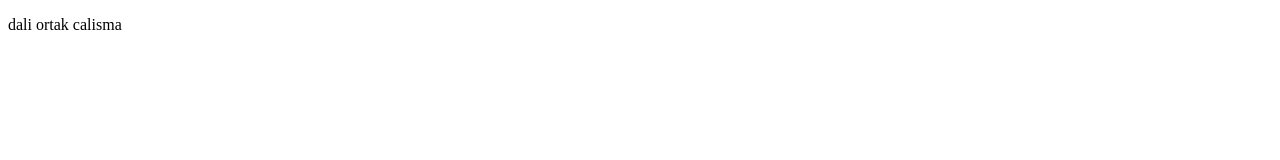
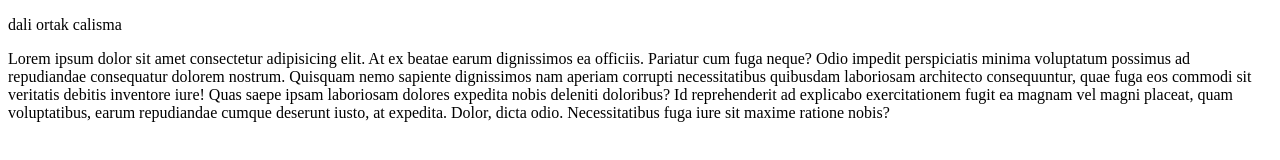
Before and after one commit to dali-saymaz/deneme4, a plain HTML site: page index.html in a window 1280 px wide. Drawn offline with Linux system fonts and the light colour scheme.

Commit message:
idris-test

```diff
--- a/index.html
+++ b/index.html
@@ -1,14 +1,24 @@
 <!DOCTYPE html>
 <html lang="en">
-<head>
-    <meta charset="UTF-8">
-    <meta http-equiv="X-UA-Compatible" content="IE=edge">
-    <meta name="viewport" content="width=device-width, initial-scale=1.0">
+  <head>
+    <meta charset="UTF-8" />
+    <meta http-equiv="X-UA-Compatible" content="IE=edge" />
+    <meta name="viewport" content="width=device-width, initial-scale=1.0" />
     <title>Document</title>
-</head>
-<body>
-    <p>dali ortak calisma
-
+  </head>
+  <body>
+    <p>dali ortak calisma</p>
+    <p>
+      Lorem ipsum dolor sit amet consectetur adipisicing elit. At ex beatae
+      earum dignissimos ea officiis. Pariatur cum fuga neque? Odio impedit
+      perspiciatis minima voluptatum possimus ad repudiandae consequatur dolorem
+      nostrum. Quisquam nemo sapiente dignissimos nam aperiam corrupti
+      necessitatibus quibusdam laboriosam architecto consequuntur, quae fuga eos
+      commodi sit veritatis debitis inventore iure! Quas saepe ipsam laboriosam
+      dolores expedita nobis deleniti doloribus? Id reprehenderit ad explicabo
+      exercitationem fugit ea magnam vel magni placeat, quam voluptatibus, earum
+      repudiandae cumque deserunt iusto, at expedita. Dolor, dicta odio.
+      Necessitatibus fuga iure sit maxime ratione nobis?
     </p>
-</body>
+  </body>
 </html>
```
